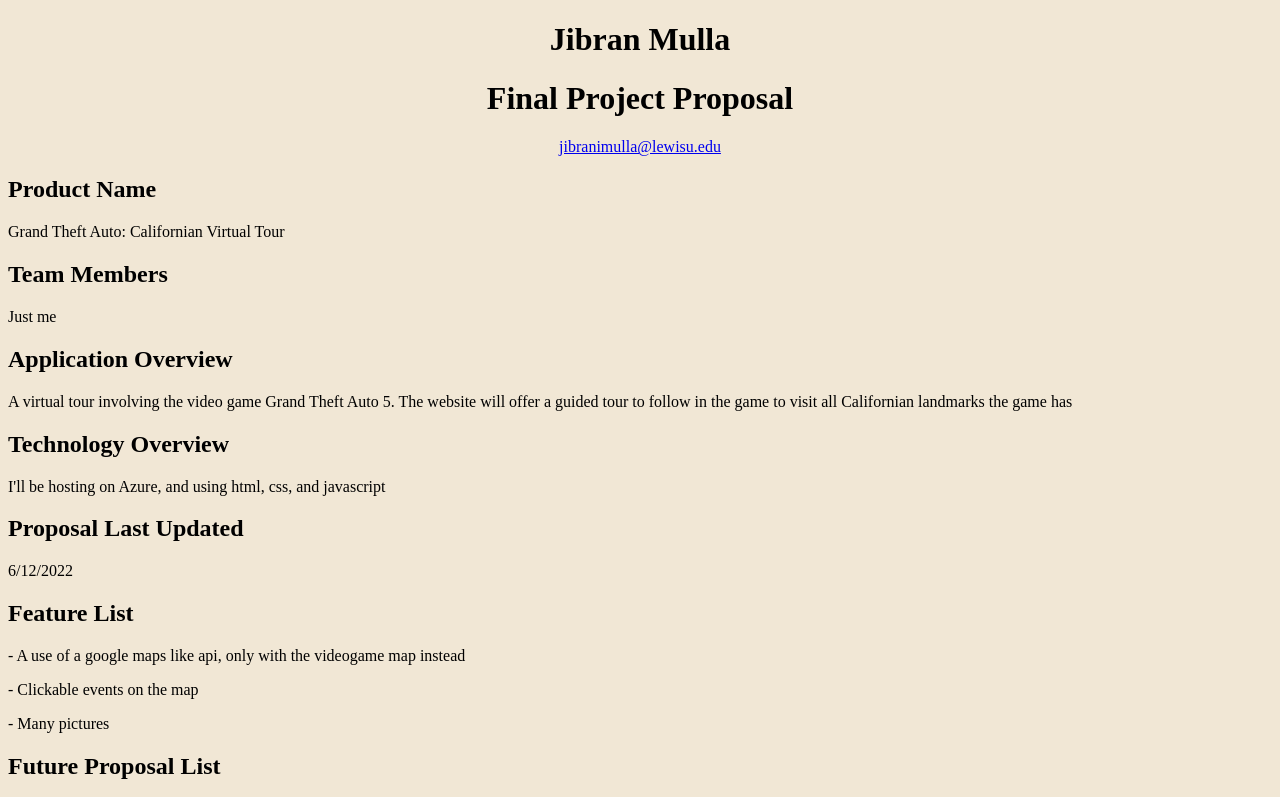
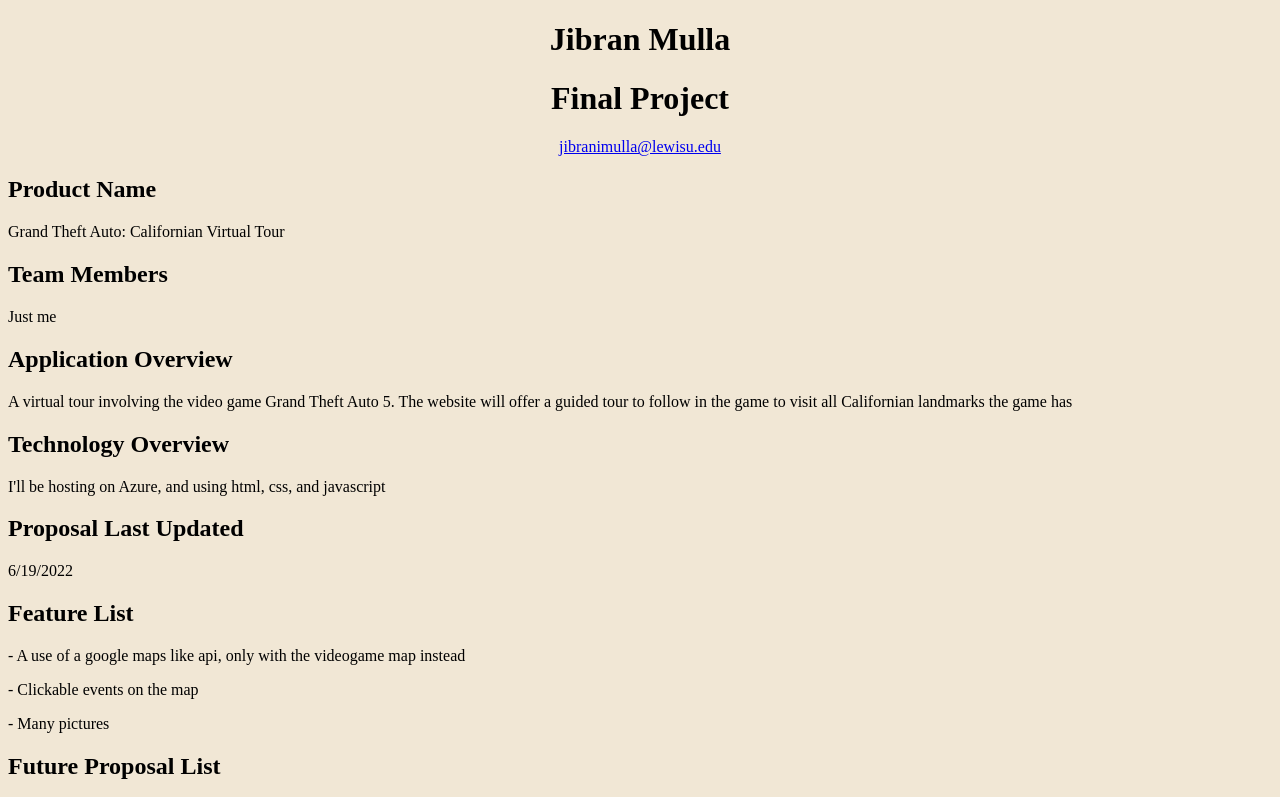
Before and after one commit to jmulla1/FinalProjectProposal, a plain HTML site: page index.html in a window 1280 px wide. Shown: the top 797 px of the page. Drawn offline with Linux system fonts and the light colour scheme.

Commit message:
Add files via upload

```diff
--- a/index.html
+++ b/index.html
@@ -7,7 +7,7 @@
 <body>
 
 <h1 style="text-align:center;">Jibran Mulla</h1>
-<h1 style="text-align:center;">Final Project Proposal</h1>
+<h1 style="text-align:center;">Final Project</h1>
 <p style="text-align:center;"><a href="mailto: jibranimulla@lewisu.edu/"> jibranimulla@lewisu.edu</a></p>
 
 <p>
@@ -40,7 +40,7 @@
 
 <h2>Proposal Last Updated</h2>
 <p>
-   6/12/2022
+   6/19/2022
 </p>
 
 
```
